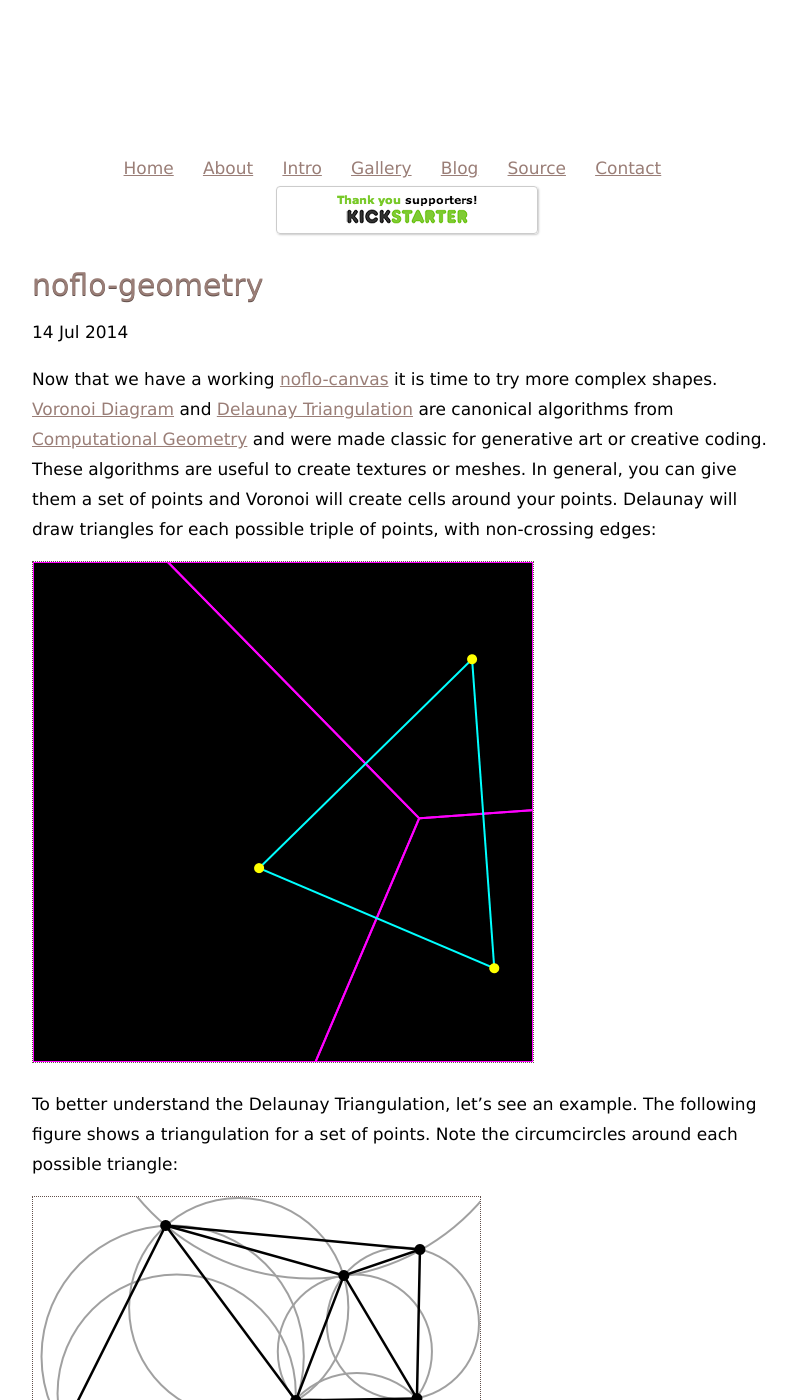
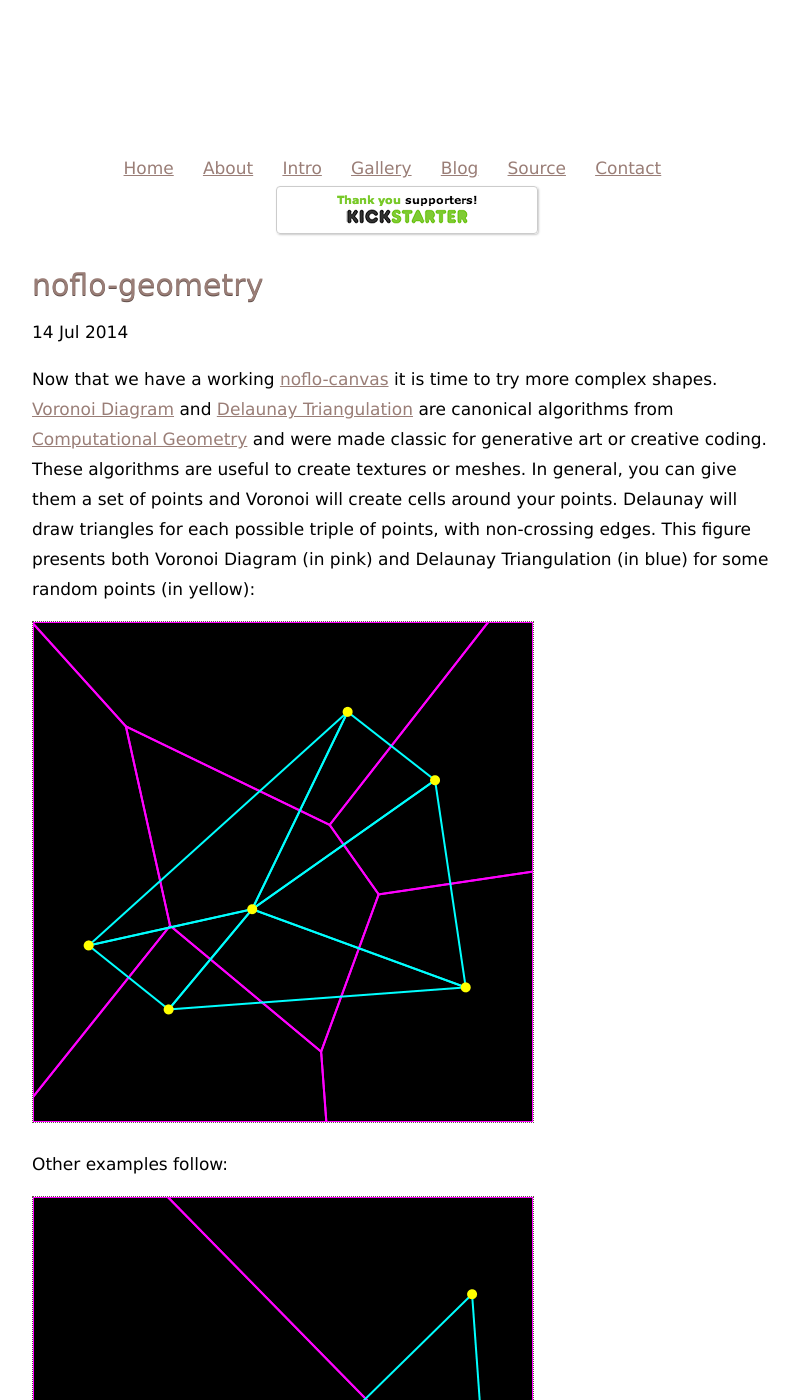
Before and after one commit to meemoo/meemoo.github.io, a Jekyll site: the page built from _posts/2014-07-14-noflo-geometry.markdown, in a window 1280 px wide and 1400 px high. Shown: the whole window, without its empty margins (233-1032 px from the left). Built offline with Jekyll 4.4.1, drawn with Linux system fonts in a browser that asks for light colours; Markdown is read by kramdown in place of the engine named in the settings; comment, search, counter and statistics services are not loaded.

Commit message:
still delaunay and voronoi image

```diff
--- a/_posts/2014-07-14-noflo-geometry.markdown
+++ b/_posts/2014-07-14-noflo-geometry.markdown
@@ -11,7 +11,11 @@ tags:
 - flowhub
 ---
 
-Now that we have a working [noflo-canvas](http://github.com/noflo/noflo-canvas) it is time to try more complex shapes. [Voronoi Diagram](http://en.wikipedia.org/wiki/Voronoi_diagram) and [Delaunay Triangulation](http://en.wikipedia.org/wiki/Delaunay_triangulation) are canonical algorithms from [Computational Geometry](http://en.wikipedia.org/wiki/Computational_geometry) and were made classic for generative art or creative coding. These algorithms are useful to create textures or meshes. In general, you can give them a set of points and Voronoi will create cells around your points. Delaunay will draw triangles for each possible triple of points, with non-crossing edges:
+Now that we have a working [noflo-canvas](http://github.com/noflo/noflo-canvas) it is time to try more complex shapes. [Voronoi Diagram](http://en.wikipedia.org/wiki/Voronoi_diagram) and [Delaunay Triangulation](http://en.wikipedia.org/wiki/Delaunay_triangulation) are canonical algorithms from [Computational Geometry](http://en.wikipedia.org/wiki/Computational_geometry) and were made classic for generative art or creative coding. These algorithms are useful to create textures or meshes. In general, you can give them a set of points and Voronoi will create cells around your points. Delaunay will draw triangles for each possible triple of points, with non-crossing edges. This figure presents both Voronoi Diagram (in pink) and Delaunay Triangulation (in blue) for some random points (in yellow):
+
+![Voronoi and Delaunay](http://meemoo.org/images/delaunay_voronoi_still.png)
+
+Other examples follow:
 
 ![Voronoi and Delaunay](http://meemoo.org/images/delaunay_voronoi.gif)
 
```
Also changed, not shown: images/delaunay_voronoi_still.png (added).
